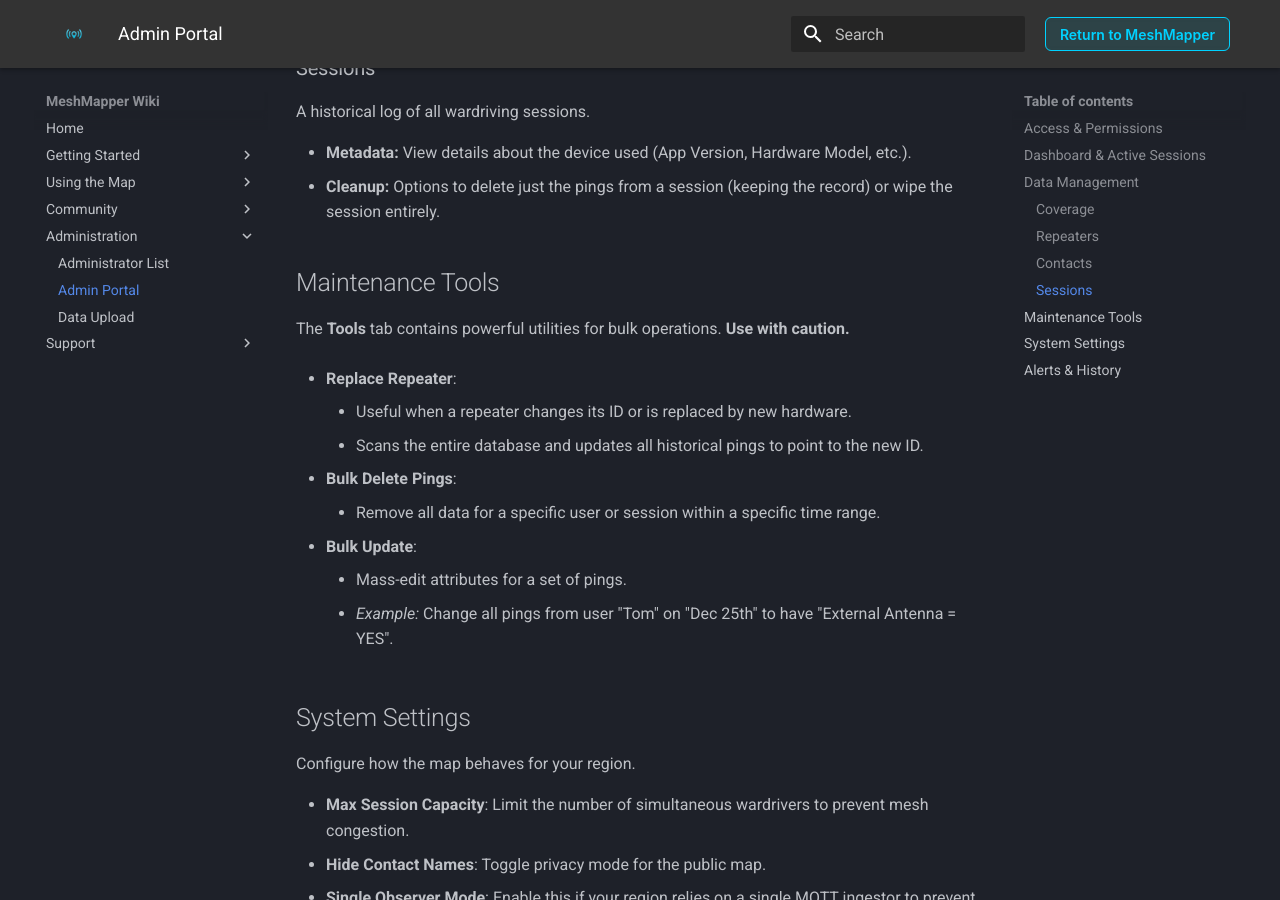
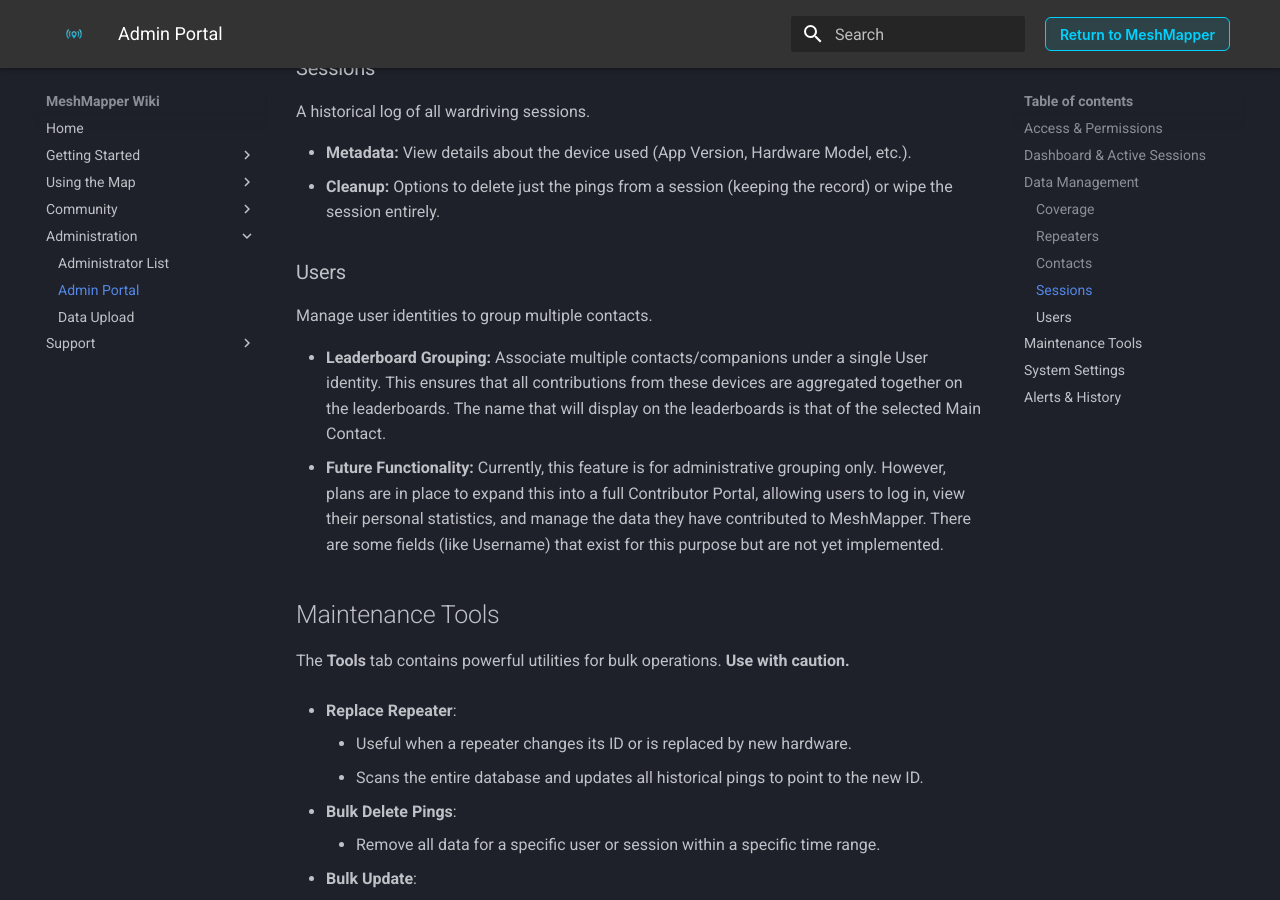
Before and after one commit to MeshMapper/MeshMapper_Wiki, an MkDocs documentation site: the page built from docs/admins.md, in a window 1280 px wide and 900 px high, scrolled down 1980 px. Built offline with MkDocs 1.6.1 and Material for MkDocs 9.7.7, drawn with Linux system fonts in a browser that asks for light colours.

Commit message:
Added writeup on regional Users functionality

```diff
--- a/docs/admins.md
+++ b/docs/admins.md
@@ -59,6 +59,12 @@
   - **Metadata:** View details about the device used (App Version, Hardware Model, etc.).
   - **Cleanup:** Options to delete just the pings from a session (keeping the record) or wipe the session entirely.
 
+### Users
+Manage user identities to group multiple contacts.
+
+  - **Leaderboard Grouping:** Associate multiple contacts/companions under a single User identity. This ensures that all contributions from these devices are aggregated together on the leaderboards.  The name that will display on the leaderboards is that of the selected Main Contact.
+  - **Future Functionality:** Currently, this feature is for administrative grouping only. However, plans are in place to expand this into a full Contributor Portal, allowing users to log in, view their personal statistics, and manage the data they have contributed to MeshMapper.  There are some fields (like Username) that exist for this purpose but are not yet implemented.
+
 ## Maintenance Tools
 
 The **Tools** tab contains powerful utilities for bulk operations. **Use with caution.**
```
